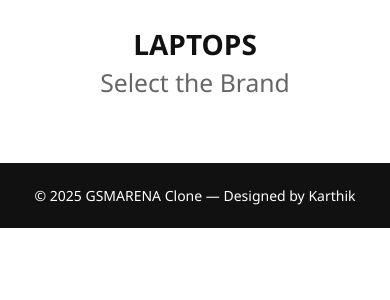
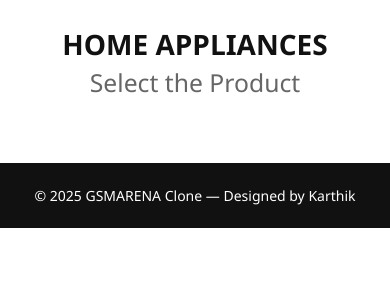
Before and after one commit to DevWithKarthik/C4ETECH---Multi-Category-Product-Comparison-Platform--Django-SSR-, a Django app: page /homeappliances/ in a window 390 px wide. Shown: the part 64-364 px from the top of the page. Run offline with Django 5.2, Linux system fonts and the light colour scheme; data that the repository does not hold is empty.

Commit message:
Fix, Docs: Headings were fixed
On Tablet and Home Appliances Heading were fixed.
REALME file were updated with the page screen shots.

```diff
--- a/homeappliances/templates/homeappliances/homeappliances.html
+++ b/homeappliances/templates/homeappliances/homeappliances.html
@@ -7,8 +7,8 @@
 
 {% block content %}
 <main class="container">
-  <h1 class="page-title">LAPTOPS</h1>
-  <h2 class="subtitle">Select the Brand</h2>
+  <h1 class="page-title">HOME APPLIANCES</h1>
+  <h2 class="subtitle">Select the Product</h2>
 
   <section class="brand-grid">
         {% for brand in brands %}
--- a/tablets/templates/tablets/tablets.html
+++ b/tablets/templates/tablets/tablets.html
@@ -7,7 +7,7 @@
 
 {% block content %}
 <main class="container">
-  <h1 class="page-title">SMART PHONES</h1>
+  <h1 class="page-title">TABLETS</h1>
   <h2 class="subtitle">Select the Brand</h2>
 
   <section class="brand-grid">
```
Also changed, not shown: README.md, Screenshot 2026-03-13 120620.png (added), Screenshot 2026-03-13 120650.png (added), Screenshot 2026-03-13 120710.png (added), Screenshot 2026-03-13 120727.png (added), Screenshot 2026-03-13 120740.png (added), Screenshot 2026-03-13 120807.png (added), Screenshot 2026-03-13 121022.png (added), Screenshot 2026-03-13 121037.png (added), Screenshot 2026-03-13 121114.png (added), Screenshot 2026-03-13 121128.png (added).
